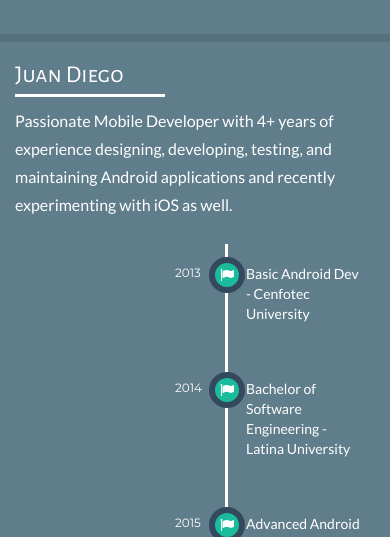
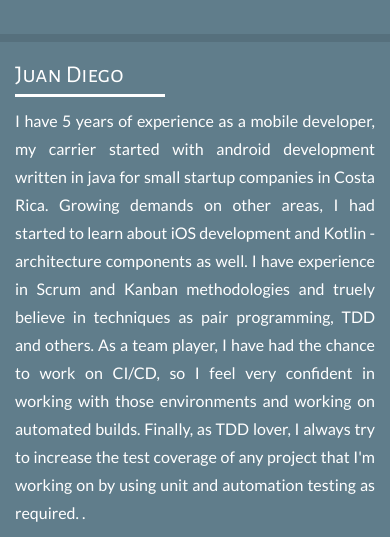
Before and after one commit to jdgarita/jdgarita.github.io, a plain HTML site: page index.html in a window 390 px wide. Shown: the part 304-841 px from the top of the page. Drawn offline with nearby package versions, Linux system fonts and the light colour scheme.

Commit message:
updates main description

```diff
--- a/index.html
+++ b/index.html
@@ -114,7 +114,12 @@
 
                 <div class="col-md-7 col-sm-9 scrollpoint sp-effect1"><!-- Profile description -->
                 	<h3>Juan Diego</h3>
-                  	<p>Passionate Mobile Developer with 4+ years of experience designing, developing, testing, and maintaining Android applications and recently experimenting with iOS as well.</p>
+                  	<p align="justify">I have 5 years of experience as a mobile developer, my carrier started with android development written in java for small startup companies in Costa Rica.
+                        Growing demands on other areas, I had started to learn about iOS development and Kotlin - architecture components as well.
+
+                        I have experience in Scrum and Kanban methodologies and truely believe in techniques as pair programming, TDD and others.
+                        As a team player, I have had the chance to work on CI/CD, so I feel very confident in working with those environments and working on automated builds.
+                        Finally, as TDD lover, I always try to increase the test coverage of any project that I'm working on by using unit and automation testing as required. .</p>
                </div><!-- Profile description end-->
 
               <div class="col-md-3 col-sm-4 scrollpoint sp-effect2"><!--Timeline-->
```
